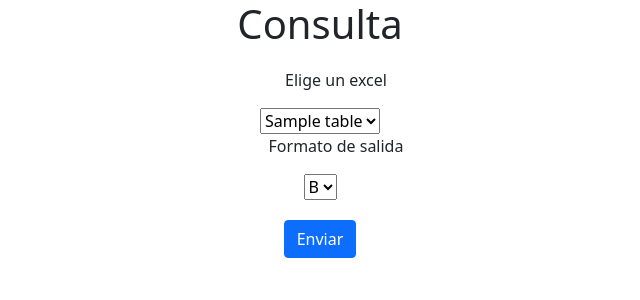
After one commit to CarlosMichacaVelazquez/ExamenTecnico, a Flask app: template templates/Consult.html in a window 1280 px wide. The commit adds this page. Shown: the top 300 px of the page, without its empty margins (320-960 px from the left). Run offline with Flask 2, Linux system fonts and the light colour scheme; the template is opened without the code that fills it: most values are stand-ins (such as "Sample title", 1, 10 or a date in 2020); some libraries are stand-ins or nearby versions.

Commit message:
three comit

```diff
--- a/main.py
+++ b/main.py
@@ -1,3 +1,5 @@
+import json
+
 from flask import Flask, request, jsonify, render_template
 from sqlalchemy import create_engine, text
 import pandas as pd
@@ -7,6 +9,11 @@ engine = create_engine('postgresql+psycopg2://postgres:123456@localhost:5432/my_
 
 
 @app.route('/')
+def index():
+    return render_template('index.html')
+
+
+@app.route('/upload')
 def upload_excel():
     return render_template('upload.html')
 
@@ -16,32 +23,47 @@ def upload_file():
     if request.method == 'POST':
         filename = request.files['file']
         with pd.ExcelFile(filename) as xls:
+            sheetName = str(xls.sheet_names)[2:-2]
+            html = pd.read_excel(xls).to_html()
             df = pd.read_excel(xls)
-            if df.columns.values[0] == 'Nombre':
-                df.to_sql(name='empleados', con=engine, if_exists='append', index=False)
-            elif df.columns.values[0] == 'Ciudad':
-                df.to_sql(name='lugares', con=engine, if_exists='append', index=False)
+            df.to_sql(sheetName, if_exists='replace', con=engine)
 
-    return 'Archivo cargado con éxito en la base de datos.'
+    return render_template('uploader.html', html_code=html)
 
 
-@app.route('/table/<name>/<format>', methods=['GET'])
-def get_table(name, format):
-    with engine.connect() as connection:
-        if format.upper() == 'A':
-            result = connection.execute(text('SELECT * FROM'+' '+name))
-            var = ({name: [dict(row) for row in result]})
-            return jsonify(var)
-        elif format.upper() == 'B':
-            empleados = "'empleado'"
-            nombre = "'nombre'"
-            consulta = ('SELECT json_build_object({},"Compania",'
-                        '{},(select json_agg(row_to_json((select r from( select "Nombre","Email","Fecha de ingreso") '
-                        'r))))) as empresa FROM empleados GROUP by "Compania"').format(nombre,empleados)
-            result = connection.execute(text(consulta))
-            var = ([dict(row) for row in result])
-            return jsonify(var)
+@app.route('/table', methods=['GET', 'POST'])
+def get_table():
+    if request.method == 'POST':
+        table_list = request.values['table_list']
+        format_json = request.values['formato']
+        with engine.connect() as connection:
+            if format_json == 'A':
+                result = connection.execute(f'SELECT * FROM "{table_list}"')
+                json_format_a = jsonify({table_list: [dict(row) for row in result]})
+                return json_format_a
+            elif format_json == 'B':
+                empleados = "'empleado'"
+                nombre = "'nombre'"
+                consulta = (f'SELECT json_build_object({nombre},"Compania",'
+                            f'{empleados},(select json_agg(row_to_json((select r from( select "Nombre","Email",'
+                            f'"Fecha de ingreso") '
+                            'r))))) as empresa FROM empleados GROUP by "Compania"')
+                result = connection.execute(text(consulta))
+                var = ([dict(row) for row in result])
+                return jsonify(var)
+
+
+@app.route('/consult_table', methods=['GET'])
+def consult_table():
+    with engine.connect() as conn:
+        result = conn.execute("SELECT table_name as nombre from information_schema.tables WHERE "
+                              "table_schema='public' AND "
+                              "table_type='BASE TABLE'")
+        y = []
+        for row in result:
+            y.append(row['nombre'])
+        return render_template('Consult.html', table_list=y)
 
 
 if __name__ == "__main__":
-    app.run()
+    app.run(host='0.0.0.0')
--- /dev/null
+++ b/templates/Consult.html
@@ -0,0 +1,45 @@
+<!DOCTYPE html>
+<html lang="en">
+    <head>
+        <meta charset="UTF-8">
+        <title>Title</title>
+        <link href="https://cdn.jsdelivr.net/npm/bootstrap@5.0.2/dist/css/bootstrap.min.css" rel="stylesheet" integrity="sha384-EVSTQN3/azprG1Anm3QDgpJLIm9Nao0Yz1ztcQTwFspd3yD65VohhpuuCOmLASjC" crossorigin="anonymous">
+
+    </head>
+    <body>
+        <form action = "http://127.0.0.1:5000/table" method = "POST" enctype = "multipart/form-data">
+            <div class="row justify-content-center">
+                <div class="col-sm-6 ">
+                    <h1 class="text-center" style="margin-bottom:20px;">Consulta</h1>
+                    <ul class="text-center">Elige un excel</ul>
+                    <div class="text-center">
+                        <select name="table_list" method="GET">
+                            <option value="{{table_list[0]}}" selected>{{table_list[0]}}</option>
+                            {% for list in table_list[1:] %}
+                            <option value="{{list}}">{{list}}</option>
+                            {% endfor %}
+                        </select>
+                    </div>
+                    <ul class="text-center">Formato de salida</ul>
+                    <div style="text-align:center;">
+                        <select name="formato" method="GET">
+                            <option selected="selected" value="A">A</option>
+                            <option selected="selected" value="B">B</option>
+                        </select>
+                    </div>
+                    <div class="text-center" style="margin-top:20px;">
+                        <button type = "submit" class="btn btn-primary">Enviar</button>
+                    </div>
+                </div>
+            </div>
+        </form>
+    </body>
+</html>
+
+
+<!--<select class="text-center" name="table_list" method="GET" action="/">-->
+<!--    <option value="{{table_list[0]}}" selected>{{table_list[0]}}</option>-->
+<!--    {% for list in table_list[1:] %}-->
+<!--    <option value="{{list}}">{{list}}</option>-->
+<!--    {% endfor %}-->
+<!--</select>-->
--- a/templates/upload.html
+++ b/templates/upload.html
@@ -5,7 +5,7 @@
 </head>
 <body>
 
-    <form action = "http://localhost:5000/uploader" method = "POST" enctype = "multipart/form-data">
+    <form action = "http://127.0.0.1:5000/uploader" method = "POST" enctype = "multipart/form-data">
         <div class="row justify-content-center">
             <div class="col-sm-6 ">
                 <h1 class="text-center" style="margin-bottom:20px;">Exámen técnico</h1>
```
Also changed, not shown: docker-compose.yml (+15 -1 lines), pruebas.py (deleted, +0 -18 lines), templates/index.html (added, +19 -0 lines), templates/uploader.html (added, +10 -0 lines), 1 other file.
